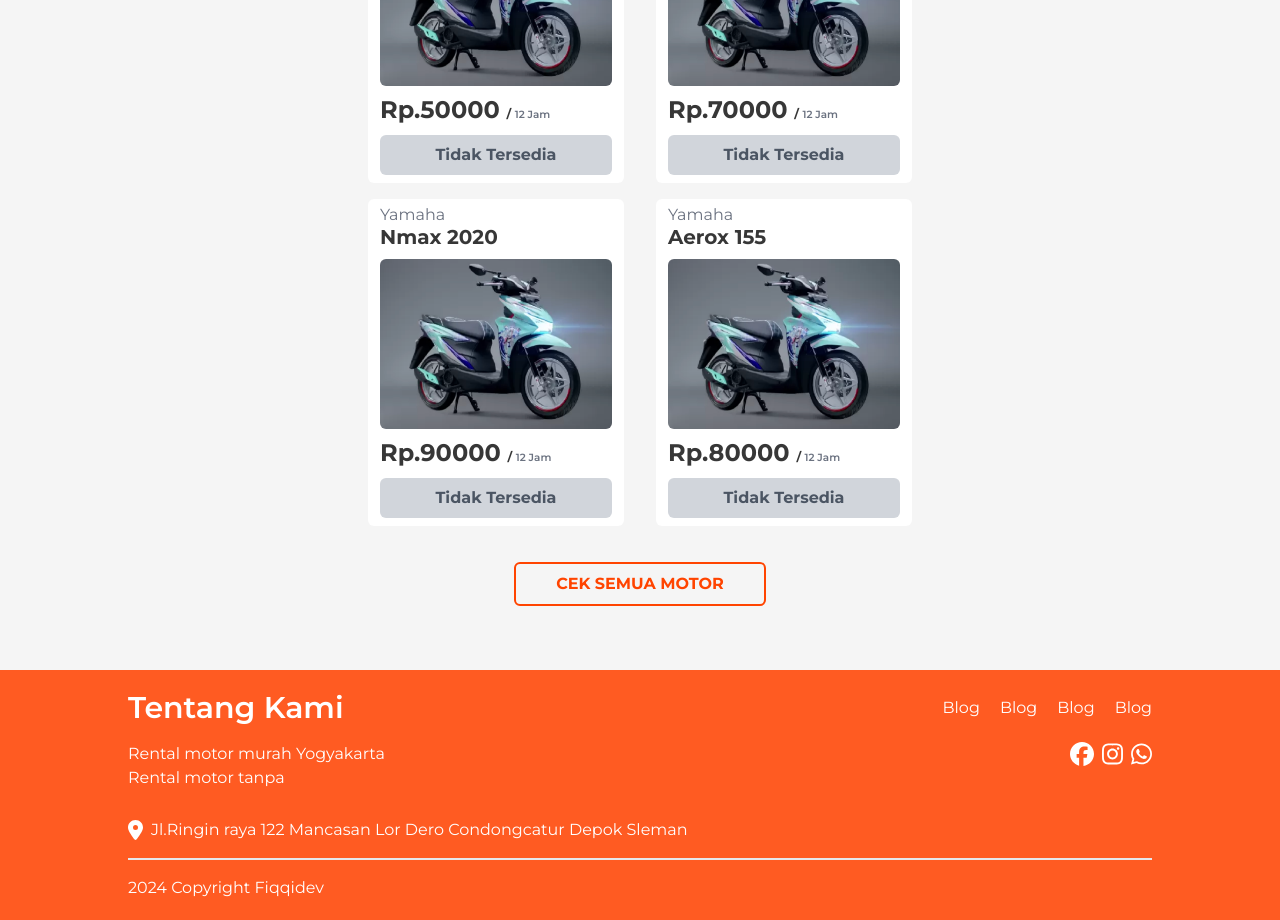
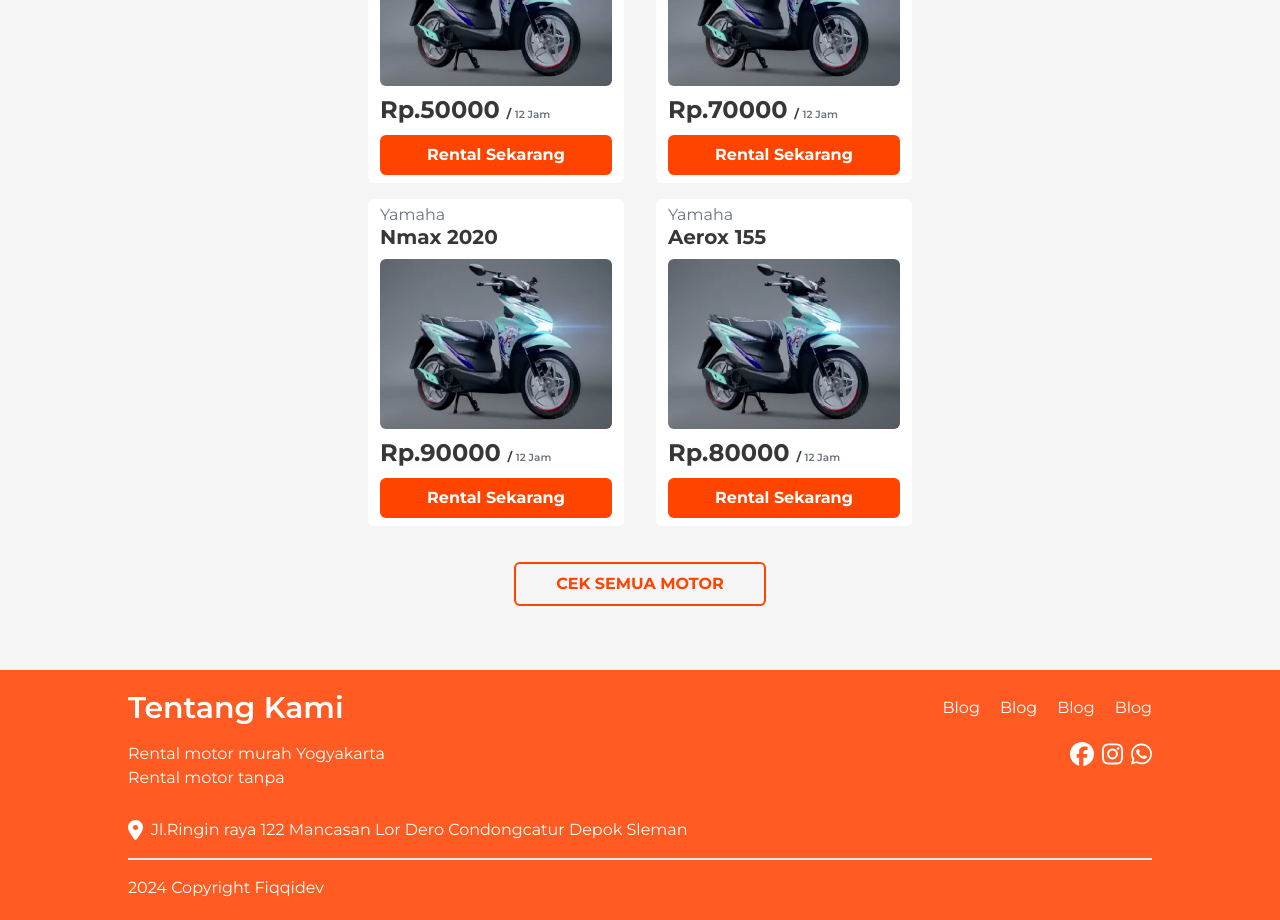
Before and after one commit to viqqib/rental-motor, a Next.js app: page / in a window 1280 px wide. Shown: the part 1040-1960 px from the top of the page. Built offline with nearby package versions, Linux system fonts and the light colour scheme.

Commit message:
adding lib

```diff
--- a/src/components/section/Motor.tsx
+++ b/src/components/section/Motor.tsx
@@ -30,6 +30,7 @@ function Motor() {
               merek={motor.merek}
               link={`/motor/${motor.id}`}
               harga={motor.harga}
+              status='tersedia'
             />
           ))}
 
```
